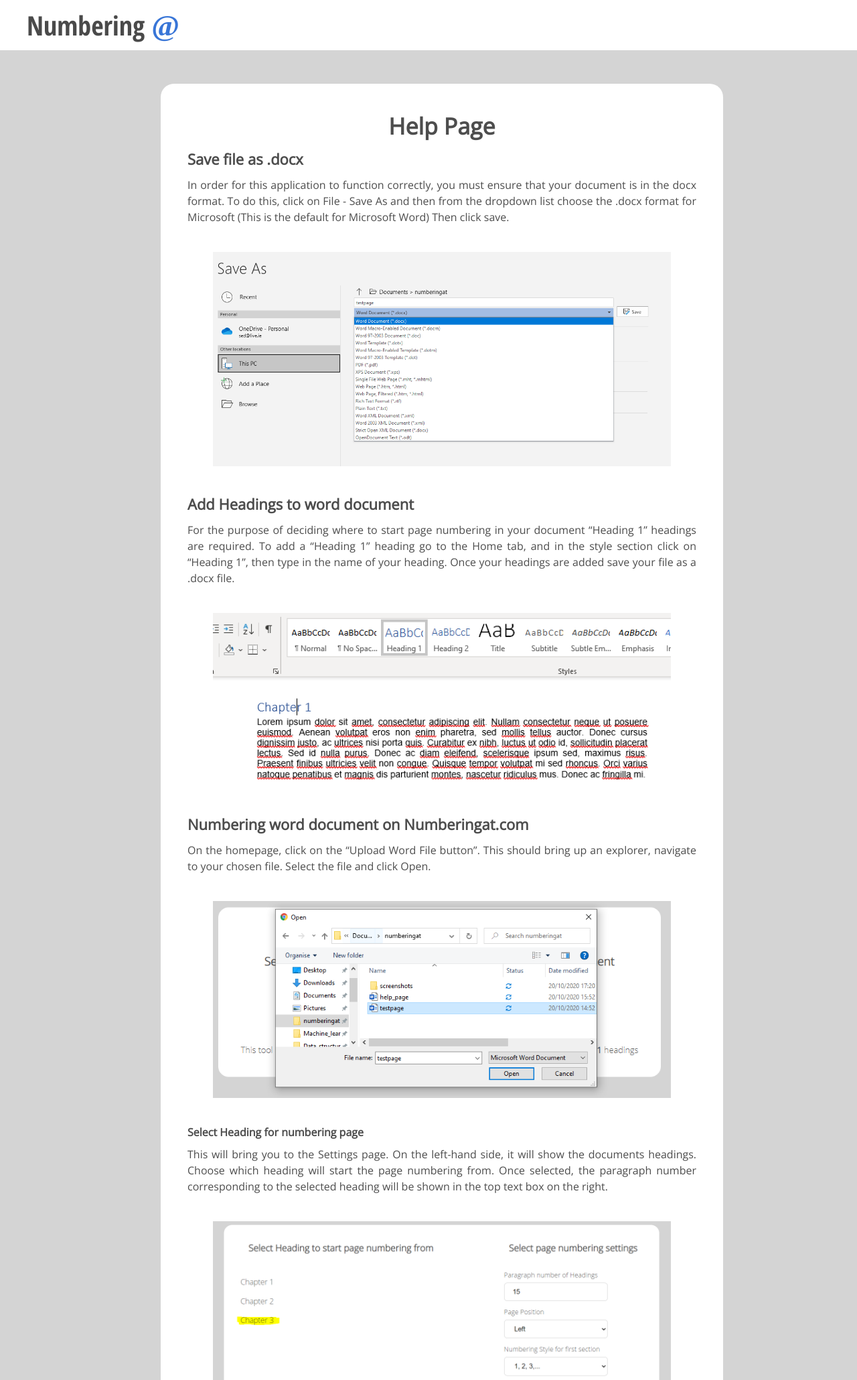
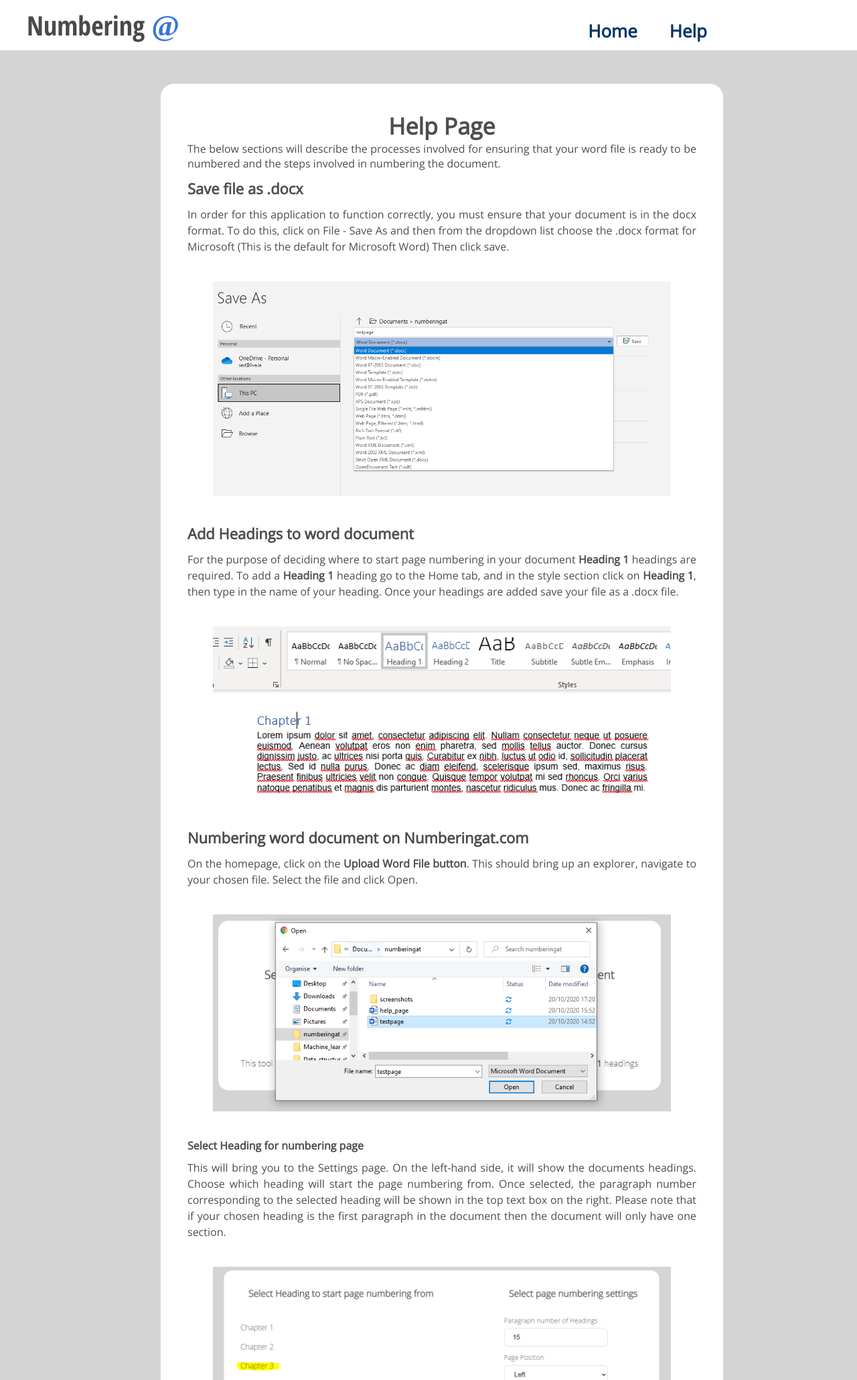
Before and after one commit to seddie95/start_page_numbers_at_X, a Django app: page /help/ in a window 1280 px wide. Shown: the top 2060 px of the page at 67% size. Run offline with Django 3.2, Linux system fonts and the light colour scheme; some libraries are stand-ins or nearby versions.

Commit message:
Add Navbar

```diff
--- a/static/css/style.css
+++ b/static/css/style.css
@@ -90,6 +90,37 @@
     padding: 40px 40px 40px 40px;
 }
 
+nav {
+    padding-right: 200px;
+    margin-bottom: 0;
+    list-style: none;
+    float: right;
+    display: inline;
+}
+
+nav ul {
+    list-style-type: none;
+    margin: 0;
+    padding: 0;
+    overflow: hidden;
+}
+
+nav li {
+    float: right;
+}
+
+nav li a {
+    display: block;
+    text-align: center;
+    padding: 0 24px;
+    text-decoration: none;
+    font-size: 26px;
+    font-weight: bold;
+}
+
+nav li a:hover{
+    color: #0d6eca;
+}
 
 .content {
     width: 968px;
@@ -330,14 +361,14 @@
         font-size: 22px;
     }
 
-
 }
 
-@media screen and (max-width: 900px) {
-    header {
-        padding-bottom: 0;
+@media screen and (max-width: 800px) {
+    nav {
+        display: none;
     }
 }
+
 
 
 @media screen and (max-width: 640px) {
--- a/templates/base.html
+++ b/templates/base.html
@@ -35,6 +35,12 @@
 <div class="wrapper">
     <header class="header">
         <h1 class="restart">Numbering <span class="color">@</span></h1>
+        <nav>
+            <ul>
+                <li><a href="help/">Help</a></li>
+                <li><a href="/">Home</a></li>
+            </ul>
+        </nav>
     </header>
     <div class="container">
         {% block body %}
--- a/templates/help.html
+++ b/templates/help.html
@@ -5,26 +5,34 @@
         <div id="help_section">
 
             <h2>Help Page</h2>
+            The below sections will describe the processes involved for ensuring that your word file is ready to be
+            numbered and the steps involved in numbering the document.
+
             <h3>Save file as .docx</h3>
             <p>In order for this application to function correctly, you must ensure that your document is in the
                 docx format. To do this, click on File - Save As and then from the dropdown list choose the .docx
                 format for Microsoft (This is the default for Microsoft Word) Then click save. </p>
             <p><img src="{% static 'images/save.PNG' %}" id="rectangle"></p>
             <h3>Add Headings to word document</h3>
-            <p> For the purpose of deciding where to start page numbering in your document “Heading 1” headings are
-                required. To add a “Heading 1” heading go to the Home tab, and in the style section click on
-                “Heading 1”, then type in the name of your heading. Once your headings are added save your file as a
+            <p> For the purpose of deciding where to start page numbering in your document <strong>Heading 1</strong>
+                headings are
+                required. To add a <strong>Heading 1</strong> heading go to the Home tab, and in the style section
+                click on
+                <strong>Heading 1</strong>, then type in the name of your heading. Once your headings are added save
+                your file as a
                 .docx file. </p>
             <p><img src="{% static 'images/headings.PNG' %}" id="rectangle"></p>
             <h3>Numbering word document on Numberingat.com </h3>
-            <p> On the homepage, click on the “Upload Word File button”. This should bring up an explorer, navigate
+            <p> On the homepage, click on the <strong>Upload Word File button</strong>. This should bring up an
+                explorer, navigate
                 to your chosen file. Select the file and click Open. </p>
             <p><img src="{% static 'images/upload.PNG' %}" id="rectangle"></p>
             <h4>Select Heading for numbering page</h4>
             <p>This will bring you to the Settings page. On
                 the left-hand side, it will show the documents headings. Choose which heading will start the page
                 numbering from. Once selected, the paragraph number corresponding to the selected heading will be
-                shown in the top text box on the right. </p>
+                shown in the top text box on the right. Please note that if your chosen heading is the first paragraph
+                in the document then the document will only have one section.</p>
             <p><img src="{% static 'images/select_heading.PNG' %}" id="rectangle"></p>
             <h4>Select numbering position</h4>
             <p>The page position drop down denotes where at the bottom of the page the numbers will be positioned,
@@ -35,11 +43,13 @@
                 document (often journal style documents, will have Roman numerals). The main section of the document
                 will be numbered using ordinal numbers (1, 2, 3...). </p>
             <p><img src="{% static 'images/numbering_style.PNG' %}" id="square" class="center"></p>
-            <p>Once you are happy with your settings click on the “Set Page Number Button”, the refresh button will
+            <p>Once you are happy with your settings click on the <strong>Set Page Number Button</strong>, the refresh
+                button will
                 return the user to the home page. </p>
             <h3>Download numbered file</h3>
             <p>After the document has been processed, the user will be brought to the download page. Here they can
                 download the numbered Word file. If they do not download the file within two minutes, it will be
+                automatically
                 deleted. Please note that all files will be deleted to ensure space on the server. </p>
             <p><img src="{% static 'images/download.PNG' %}" id="rectangle" class="center"></p>
         </div>
--- a/templates/home.html
+++ b/templates/home.html
@@ -1,6 +1,5 @@
 {% extends 'base.html' %}{% load static %}
 {% block head %}
-    <script src="{% static 'js/settings.js' %}"></script>
     <!--Local javascript files-->
     <script src="{% static 'js/upload_file.js' %}"></script>
 {% endblock head %}
```
